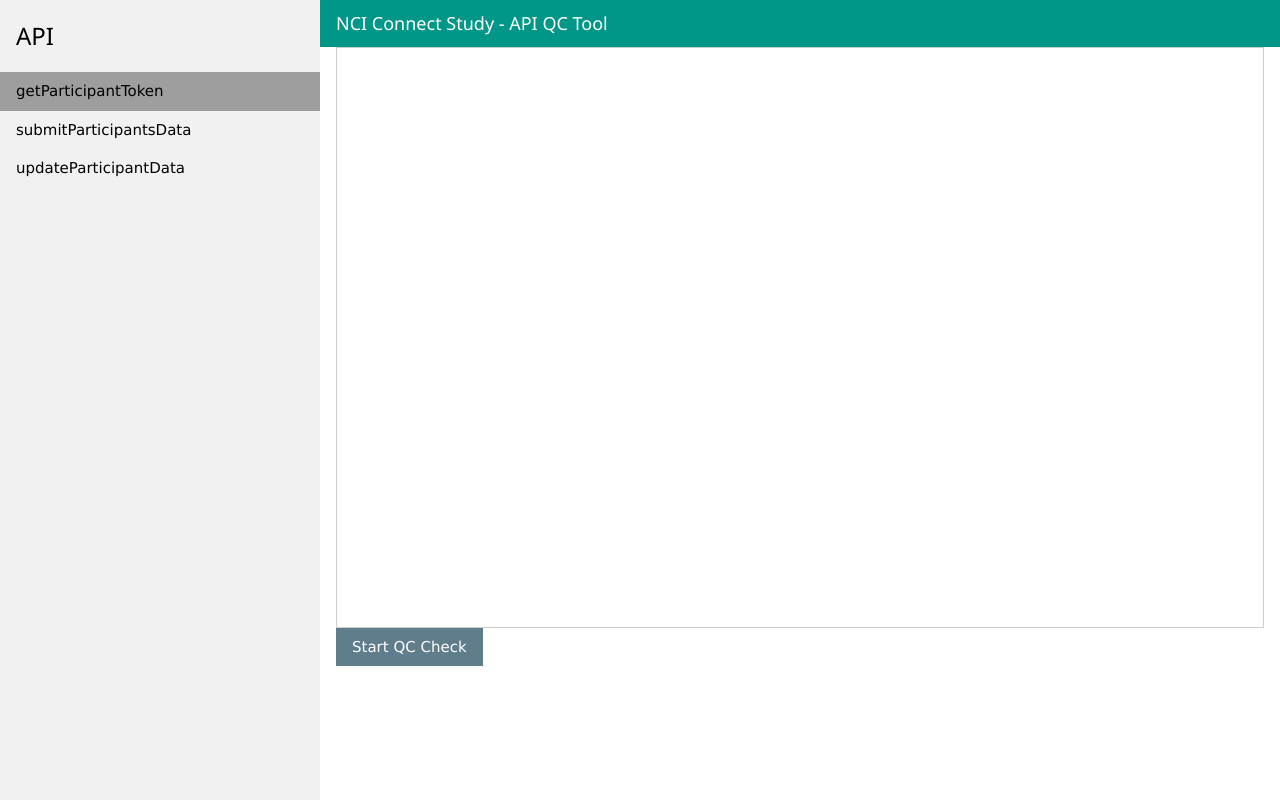
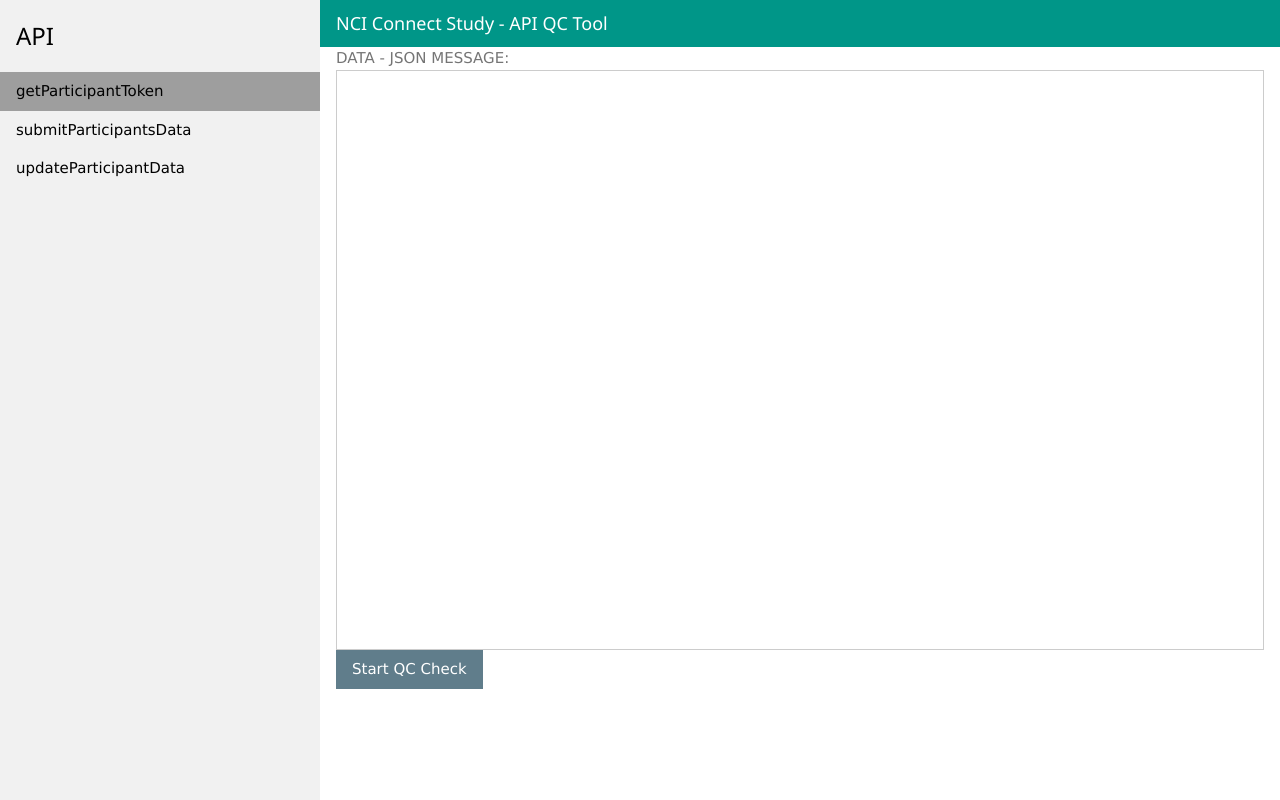
Before and after one commit to HealthPartners/nci-connectstudy-qc-tool, a plain HTML site: page index.html in a window 1280 px wide. Drawn offline with nearby package versions, Linux system fonts and the light colour scheme.

Commit message:
Update index.html

```diff
--- a/index.html
+++ b/index.html
@@ -26,6 +26,7 @@
 
 
     <div class="w3-container">
+      <label class="w3-text-grey">DATA - JSON MESSAGE:</label>
       <textarea id="inputJSON" class="w3-input w3-border" rows="25" cols="6" style="resize:none"
         spellcheck="false"></textarea>
       <input type="hidden" id="apiSelected" value="0">
```
